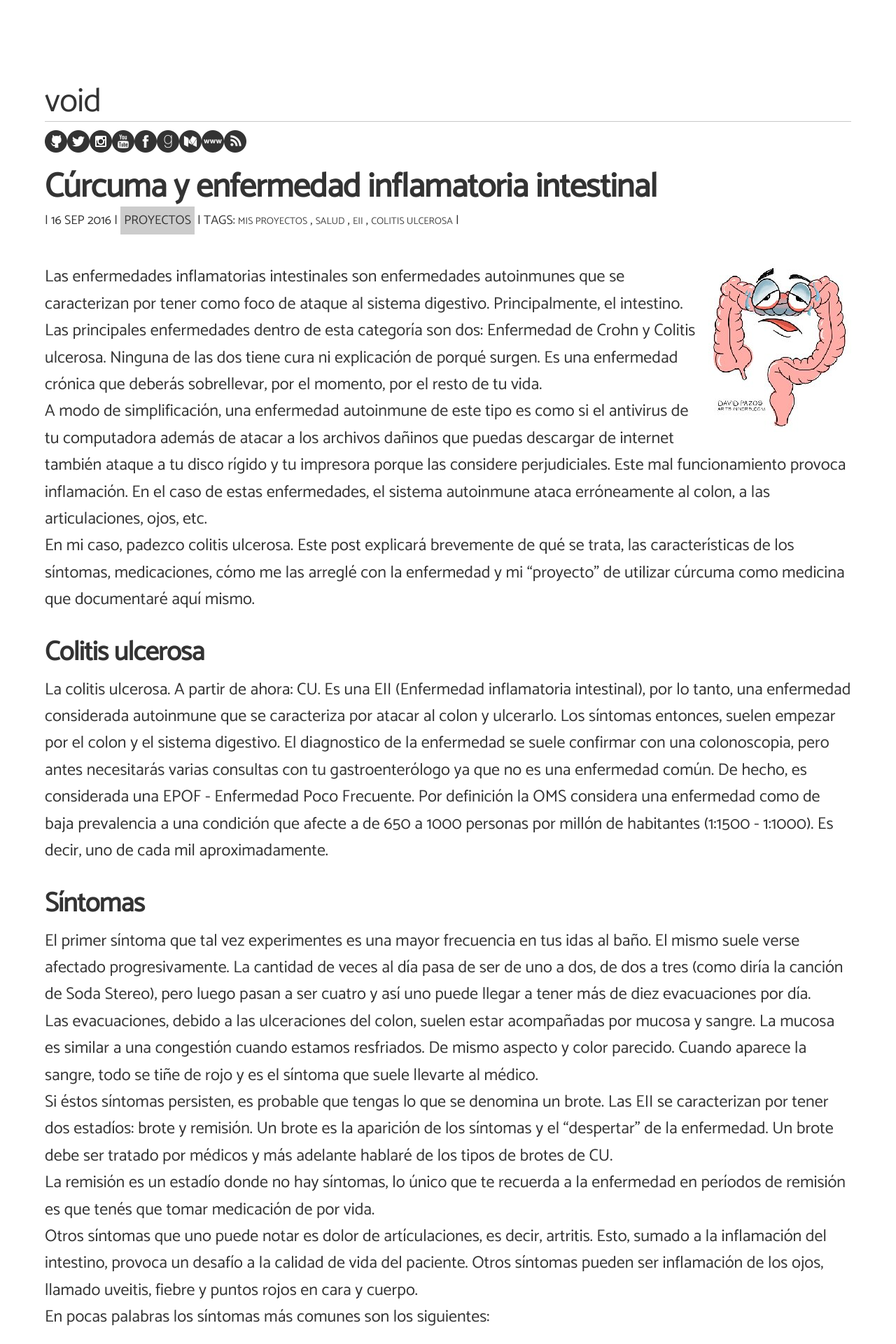
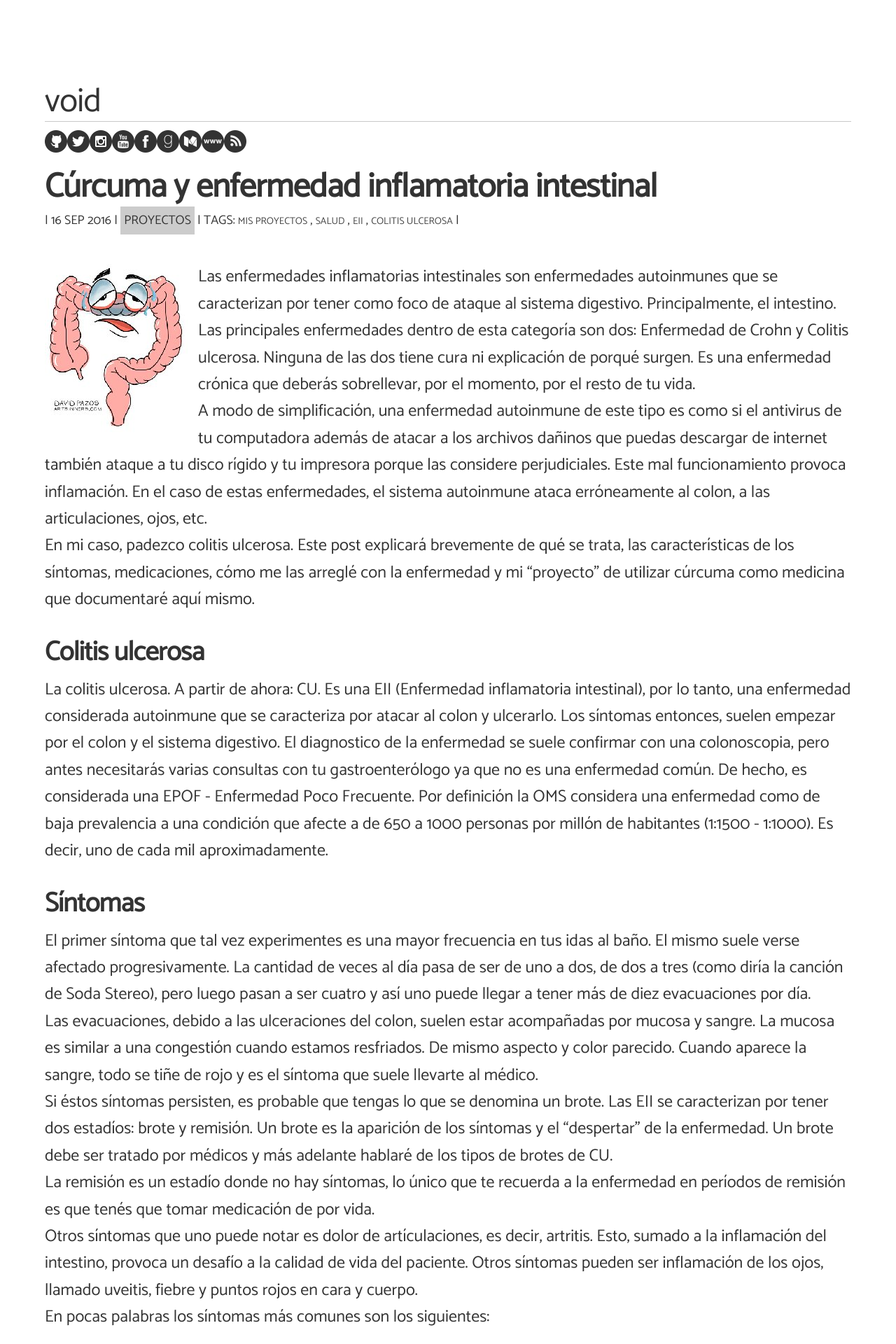
Before and after one commit to angelsimon/angelsimon.github.io, a Jekyll site: the page built from _posts/2016-09-16-curcuma-y-eii.md, in a window 1280 px wide. Shown: the top 1920 px of the page at 70% size. Built offline with Jekyll 4.4.1, drawn with Linux system fonts in a browser that asks for light colours; nearby versions of some CDN libraries; comment, search, counter and statistics services are not loaded.

Commit message:
Update 2016-09-16-curcuma-y-eii.md

```diff
--- a/_posts/2016-09-16-curcuma-y-eii.md
+++ b/_posts/2016-09-16-curcuma-y-eii.md
@@ -7,7 +7,7 @@ tags: ["mis proyectos", "salud", "eii", "colitis ulcerosa"]
 ogimage: cu-1/ogimage.jpg
 visible: false
 ---
-<img src="{{site.baseurl}}/images/cu-1/cu4.jpg" class="image-float-right no-border" />
+<img src="{{site.baseurl}}/images/cu-1/cu4.jpg" class="image-float-left no-border" />
 Las enfermedades inflamatorias intestinales son enfermedades autoinmunes que se caracterizan por tener como foco de ataque
 al sistema digestivo. Principalmente, el intestino. Las principales enfermedades dentro de esta categoría son dos:
 Enfermedad de Crohn y Colitis ulcerosa. Ninguna de las dos tiene cura ni explicación de porqué surgen. Es una enfermedad crónica que deberás sobrellevar, por el momento, por el resto de tu vida.<br>
```
